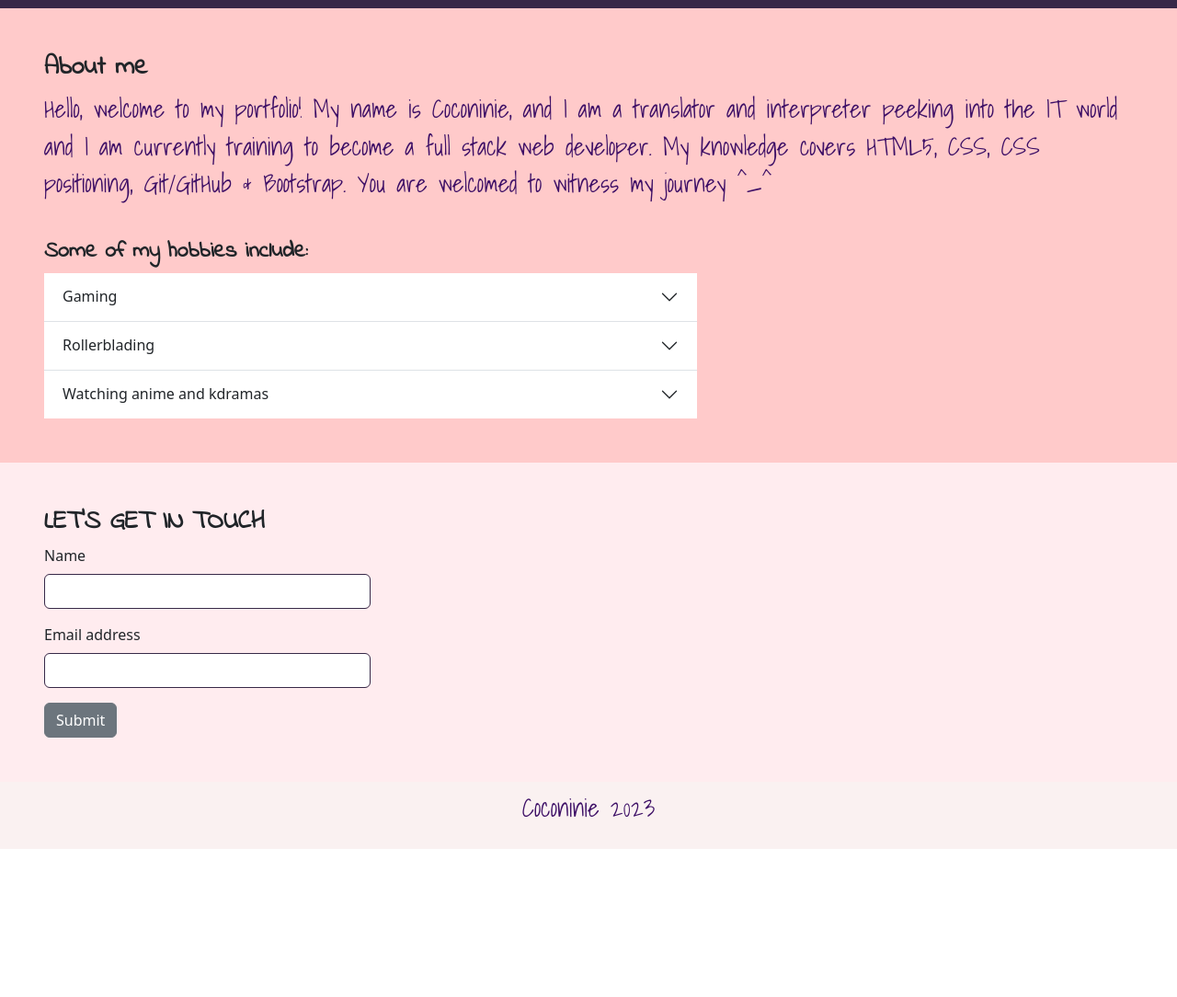
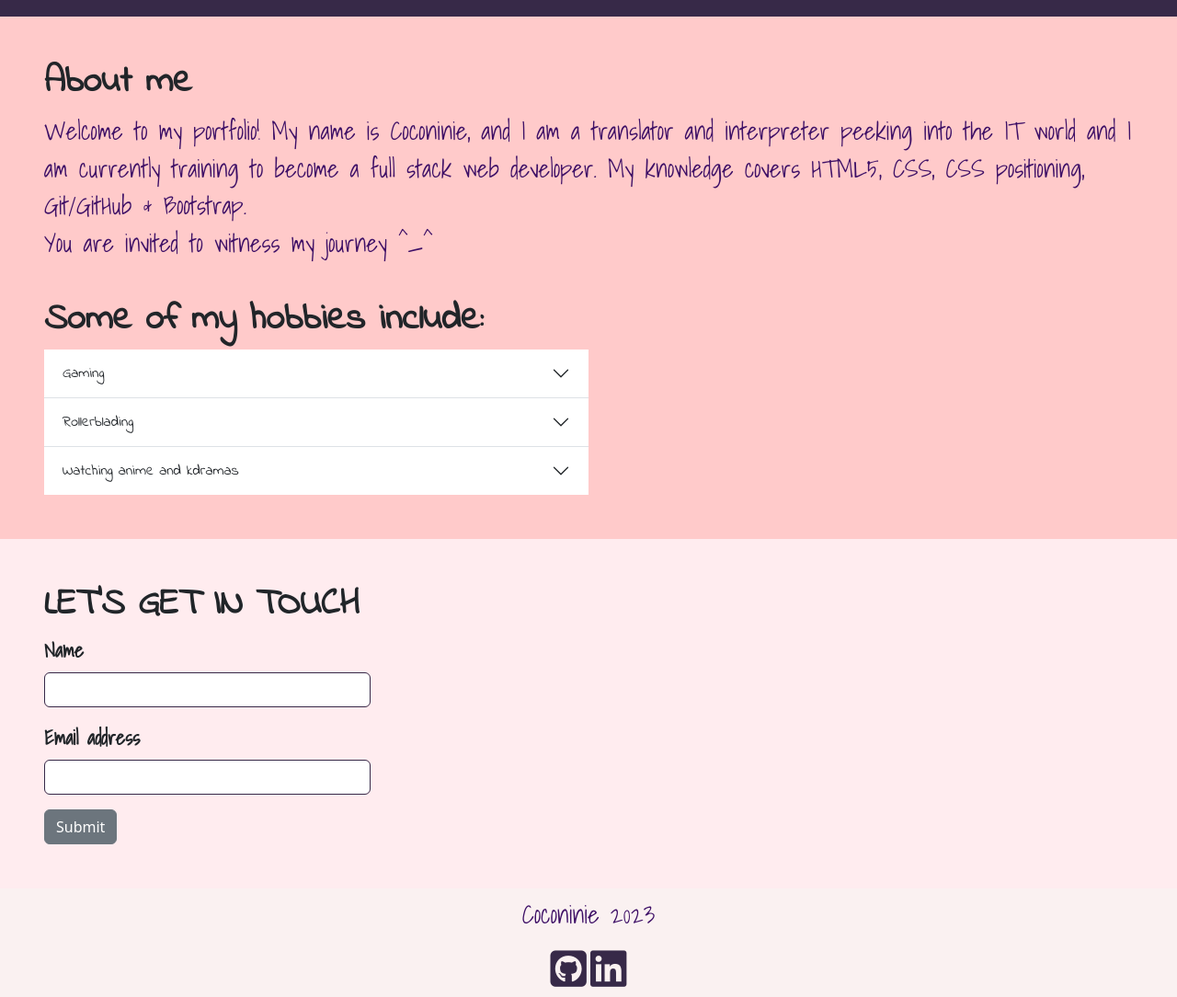
Before and after one commit to Coconinie/coconinie.github.io, a plain HTML site: page index.html in a window 1280 px wide. Shown: the part 700-1784 px from the top of the page at 92% size. Before the commit the page ends 1623 px from the top, so only its background shows below. Drawn offline with nearby package versions, Linux system fonts and the light colour scheme.

Commit message:
ajustes en margen de cards/posicionamiento/layout - fin

```diff
--- a/assets/css/style.css
+++ b/assets/css/style.css
@@ -13,6 +13,10 @@ main{
 }
 h2{
     color: rgb(248, 232, 211);
+    font-family: 'Indie Flower';
+    font-weight: 800;
+    font-size: 40px;
+
 }
 section{
     background-color: #FFCACA;
@@ -25,26 +29,26 @@ footer{
 }
 .card{
     display: inline-block;
-    border-left: 30%;
-    background-color:azure
+    background-color:azure;
+    border-radius: 25% 10%;
+    margin-left: 5%;
+
 }
 p{
     color:rgb(61, 15, 102) ;
 }
 .form-control{
     width: 30%;
-    border-color:#372948
+    border-color:#372948;
 }
 .accordion-item{
-    width: 60%;
+    width: 50%;
 }
 .accordion-body{
     font-family: 'Indie Flower';
     font-size: 20px;
 }
-h2 accordeon-header{
-    font-size: 25px;
-}
+
 p{
     font-family: 'Shadows Into Light';
     font-size: 27px;
@@ -52,8 +56,20 @@ p{
 h3{
     font-family: 'Indie Flower';
     font-weight: 800;
+    font-size: 40px;
 }
 h4{
     font-family: 'Indie Flower';
     font-weight: 800;
+    font-size: 40px;
+
 }
+.form-label{
+    font-family: 'Shadows Into Light';
+    font-weight: 800;
+    font-size: 22px;
+}
+.fa-brands{
+    font-size: 45px;
+    color: #372948;
+}
--- a/index.html
+++ b/index.html
@@ -32,7 +32,7 @@
             <p class="card-text pt-5">HTML</p>
           </div>
         </div>
-        <div class="card" style="width: 18rem; border-left: 20%;">
+        <div class="card" style="width: 18rem;">
           <a href="https://github.com/Coconinie/desafiocss" target="_blank" rel="noopener noreferrer"><img
               src="./assets/imgs/css4.png" class="card-img-top" alt="html image"></a>
           <div class="card-body">
@@ -63,10 +63,11 @@
 
   <section class="p-5">
     <h3>About me</h3>
-    <p>Hello, welcome to my portfolio! My name is Coconinie, and I am a translator and interpreter peeking into the IT
+    <p>Welcome to my portfolio! My name is Coconinie, and I am a translator and interpreter peeking into the IT
       world and I am currently training to become a full stack web developer. My knowledge covers HTML5, CSS, CSS
       positioning, Git/GitHub & Bootstrap.
-      You are welcomed to witness my journey ^_^
+      <br>
+      You are invited to witness my journey ^_^
     </p>
     <br>
     <h4>Some of my hobbies include:</h4>
@@ -93,7 +94,7 @@
           </button>
         </h2>
         <div id="flush-collapseTwo" class="accordion-collapse collapse" data-bs-parent="#accordionFlushExample">
-          <div class="accordion-body">I LOVE ROLLERBLADING! It’s an incredibly freeing lifestyle. I used to skate when I
+          <div class="accordion-body">I LOVE ROLLERBLADING! It is an incredibly freeing lifestyle. I used to skate when I
             was little but I quit it because of lack of motivation. I recently (2022) took it up again and it has only
             brought me joy except for a wrist fracture. Anyway, I would recommend this sport to anyone who likes freedom
             and a is a bit of a risk taker!</div>
@@ -139,6 +140,8 @@
 
   <footer class="p-2 text-center">
     <p>Coconinie 2023</p>
+    <a href="https://github.com/Coconinie" target="_blank" rel="noopener noreferrer"><i class="fa-brands fa-square-github"></i></a>
+    <a href="https://www.linkedin.com/in/coconinie/" target="_blank" rel="noopener noreferrer"><i class="fa-brands fa-linkedin"></i></a>
   </footer>
 
 
```
